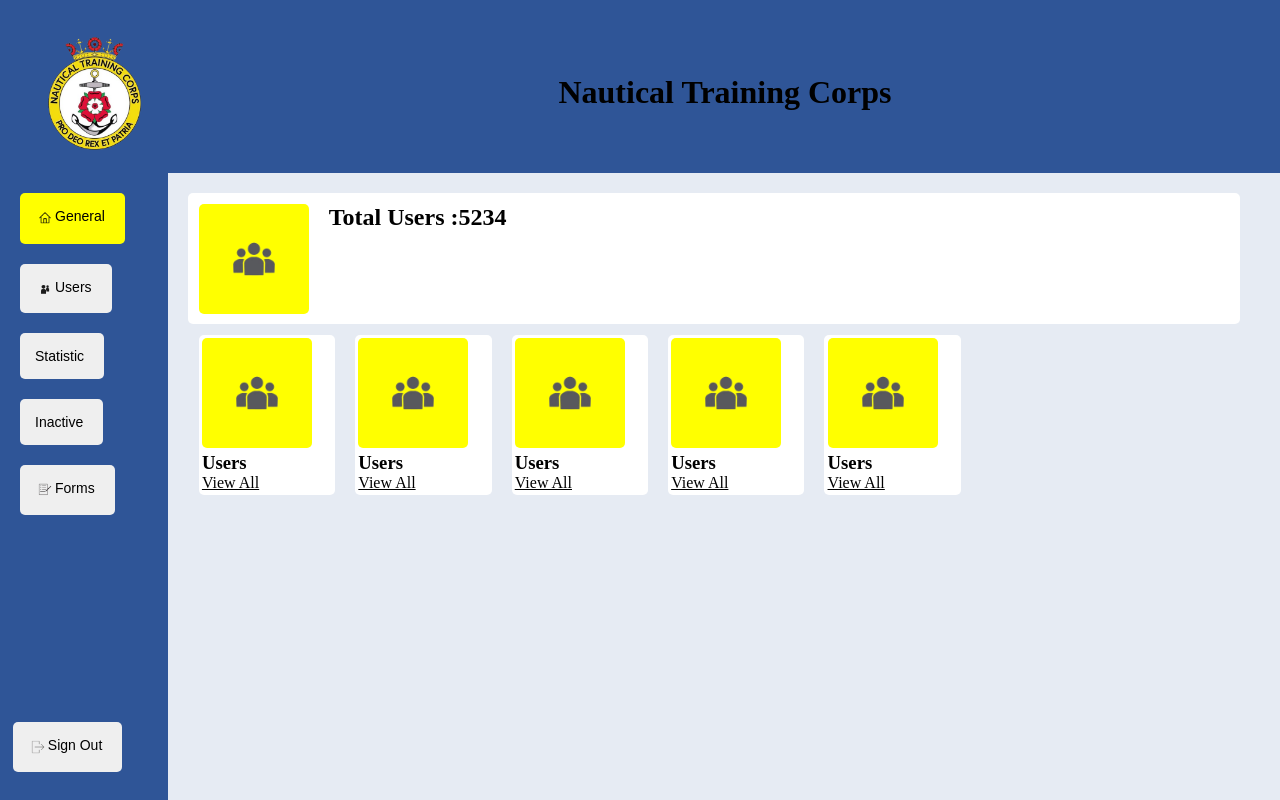
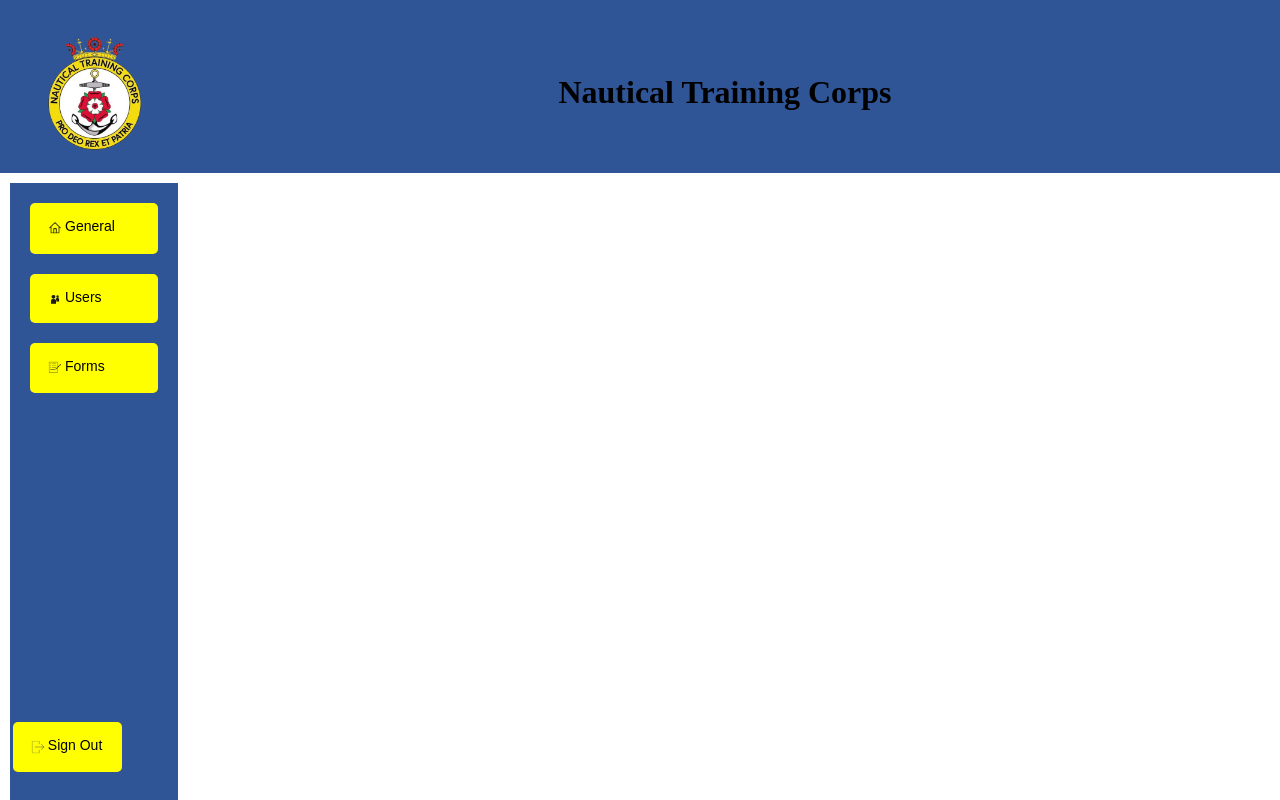
Before and after one commit to samuel-poinama/ntc-forms, a Next.js app: page /userframe in a window 1280 px wide. Shown: the top 800 px of the page. Built offline with nearby package versions, Linux system fonts and the light colour scheme.

Commit message:
some fix

```diff
--- a/src/components/navigation.tsx
+++ b/src/components/navigation.tsx
@@ -1,40 +1,29 @@
 import Image from "next/image"
+import Link from "next/link"
 
 
 
 export default function Navigation() {
     return (
     <div className="navigation">
-        <form action="">
-
-            <button type="submit" className="general">
+        <Link className="nav_button" href="/panel/home" >
                 <Image src="/home.png" alt="home" width={20} height={100} />
                 <p>General</p>
-            </button>
+        </Link>
 
-            <button type="submit">
-            <Image src="/users.png" alt="users" width={20} height={100} />
-            <p>Users</p>
-            </button>
+        <Link className="nav_button" href="/panel/users" >
+        <Image src="/users.png" alt="users" width={20} height={100} />
+        <p>Users</p>
+        </Link>
 
-            <button type="submit">
-                <p>Statistic</p>
-            </button>
+        <Link className="nav_button" href="/panel/forms" >
+        <Image src="/forms.png" alt="forms" width={20} height={100} />
+        <p>Forms</p>
+        </Link>
 
-            <button type="submit">
-                <p>Inactive</p>
-            </button>
-
-            <button type="submit">
-            <Image src="/forms.png" alt="forms" width={20} height={100} />
-            <p>Forms</p>
-            </button>
-
-            <button type="submit" className="sign_out">
-            <Image src="/sign out.png" alt="sign out" width={20} height={100} /><p>Sign Out</p>
-            </button>
-
-            </form>
+        <Link type="submit" className="sign_out nav_button" href="/panel/signout" >
+        <Image src="/sign out.png" alt="sign out" width={20} height={100} /><p>Sign Out</p>
+        </Link>
     </div>
     )
 }
--- a/src/pages/userframe.tsx
+++ b/src/pages/userframe.tsx
@@ -1,4 +1,3 @@
-import { Island_Moments } from "next/font/google"
 import Image from "next/image"
 import Navigation from '../components/navigation'
 
@@ -12,66 +11,7 @@ export default function Userframe() {
 
                     <Navigation/>
 
-                    <main>
 
-                    <div className="single">
-                            <article>
-                                <div className="a">
-                                    <Image src="/comunity.png" alt="comunity" width={1000} height={1000}/>
-                                    <h2>Total Users :</h2>
-                                    <h2>5234</h2>
-                                </div>
-
-                            </article>
-                        </div>
-
-                        <div className="paire">
-                            <article className="pair">
-                            <Image src="/comunity.png" alt="comunity" width={1000} height={1000}/>
-                                    <div>
-                                    <h3>Users</h3>
-                                </div>
-
-                                <a href="*">View All </a>
-                            </article>
-
-                            <article className="pair">
-                            <Image src="/comunity.png" alt="comunity" width={1000} height={1000}/>
-                                    <div>
-                                        <h3>Users</h3>
-                                </div>
-
-                                <a href="*">View All </a>
-                            </article>
-
-
-                            <article className ="pair">
-                            <Image src="/comunity.png" alt="comunity" width={1000} height={1000}/>
-                                    <div>
-                                    <h3>Users</h3>
-                                </div>
-                                <a href="*">View All </a>
-                            </article>
-
-                            <article className="pair">
-                            <Image src="/comunity.png" alt="comunity" width={1000} height={1000}/>
-                                    <div>
-                                    <h3>Users</h3>
-                                </div>
-
-                                <a href="*">View All </a>
-                            </article>
-
-                            <article className="pair">
-                                    <Image src="/comunity.png" alt="comunity" width={1000} height={1000}/>
-                                    <div>
-                                    <h3>Users</h3>
-                                </div>
-
-                                <a href="*">View All </a>
-                            </article>
-                        </div>
-                    </main>
                 </div>
         </div>
     )
--- a/src/styles/navigation.css
+++ b/src/styles/navigation.css
@@ -12,31 +12,29 @@
     height: 100vh;
 }
 
-.navigation button p {
+.navigation .nav_button p {
     margin: 0;
     font-size: 14px;
     margin-right: 5px;
 }
 
 
-.navigation button img {
+.navigation .nav_button img {
     width: 20px;
     height: auto;
 }
 
-.navigation button{
+.nav_button {
     display: flex;
     margin-bottom: 20px;
-
     padding: 15px;
-
     border: none;
     border-radius: 5px;
+    background-color: yellow;
+    text-decoration: none;
+    font-family: Arial, Helvetica, sans-serif;
 }
 
-.navigation .general{
-    background-color: yellow;
-}
 .navigation .sign_out{
     position: absolute;
     bottom: 1%;
--- a/src/styles/userframe.css
+++ b/src/styles/userframe.css
@@ -4,21 +4,12 @@
     color: black;
 }
 
-.userframe .content {
-    display: flex;
+div .userframe {
+    width: 100%;
+    margin: 10px;
 }
 
-
-.userframe main {
-    align-items: center;
-    padding: 20px;
-    background-color: rgb(230, 235, 243);
-    flex-grow: 1;
-    height: 100vh;
-}
-
-
-.userframe article {
+.box {
     margin-right: 20px;
     padding: 1%;
     background-color: white;
@@ -26,7 +17,7 @@
     height: 10%;
 }
 
-.userframe article img {
+.box img {
     width: 80px;
     height: auto;
     margin-right: 20px;
@@ -36,14 +27,19 @@
 
 }
 
-.userframe .paire{
-    width: 30%;
-    padding: 1%;
-
-    display: flex;
+.userframe .grid {
+    display: grid;
+    grid-template-columns: 10% 10% 10% 10% 10% 10% 10% 10% 10%;
+    row-gap: 10%;
 }
 .userframe .single{
     width: 100%;
+    margin: 0;
+    display: flex;
+    flex-direction: row;
+    justify-content: left;
+    gap: 2%;
+    align-items: center;
 }
 
 .userframe .a{
```
Also changed, not shown: src/components/panel/home.tsx (added, +53 -0 lines), src/components/panel/users.tsx (added, +32 -0 lines), src/pages/panel.tsx (deleted, +0 -67 lines), src/pages/panel/[panel].tsx (added, +34 -0 lines), src/pages/panel/index.tsx (added, +19 -0 lines).
